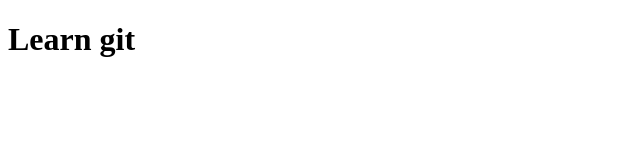
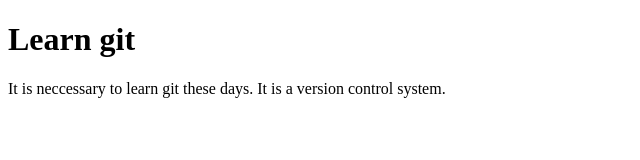
Before and after one commit to amey-bg/Learn-Git, a plain HTML site: page index.html in a window 1280 px wide. Shown: the whole page, without its empty margins (0-640 px from the left). Drawn offline with Linux system fonts and the light colour scheme.

Commit message:
added <p> tag in index.html

```diff
--- a/index.html
+++ b/index.html
@@ -5,5 +5,8 @@
   </head>
   <body>
     <h1>Learn git</h1>
+    <p>
+      It is neccessary to learn git these days. It is a version control system.
+    </p>
   </body>
 </html>
```
